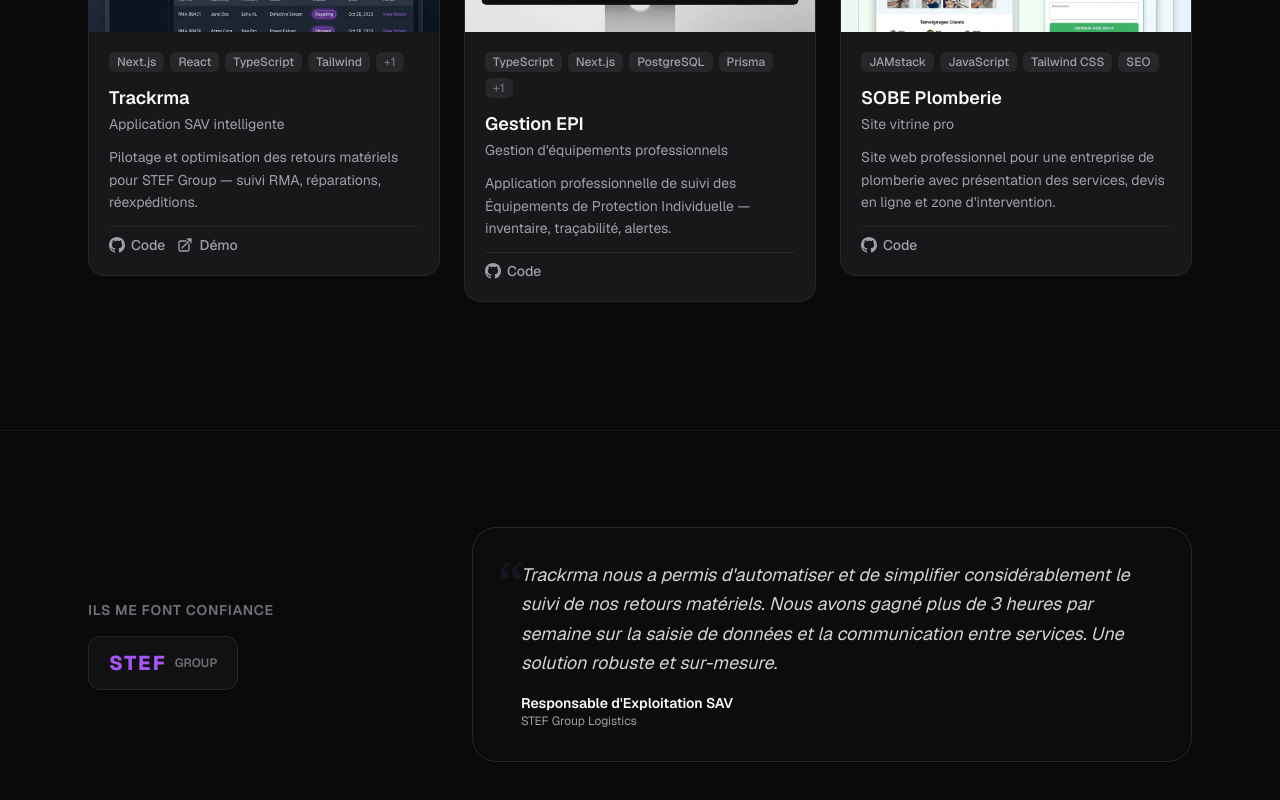
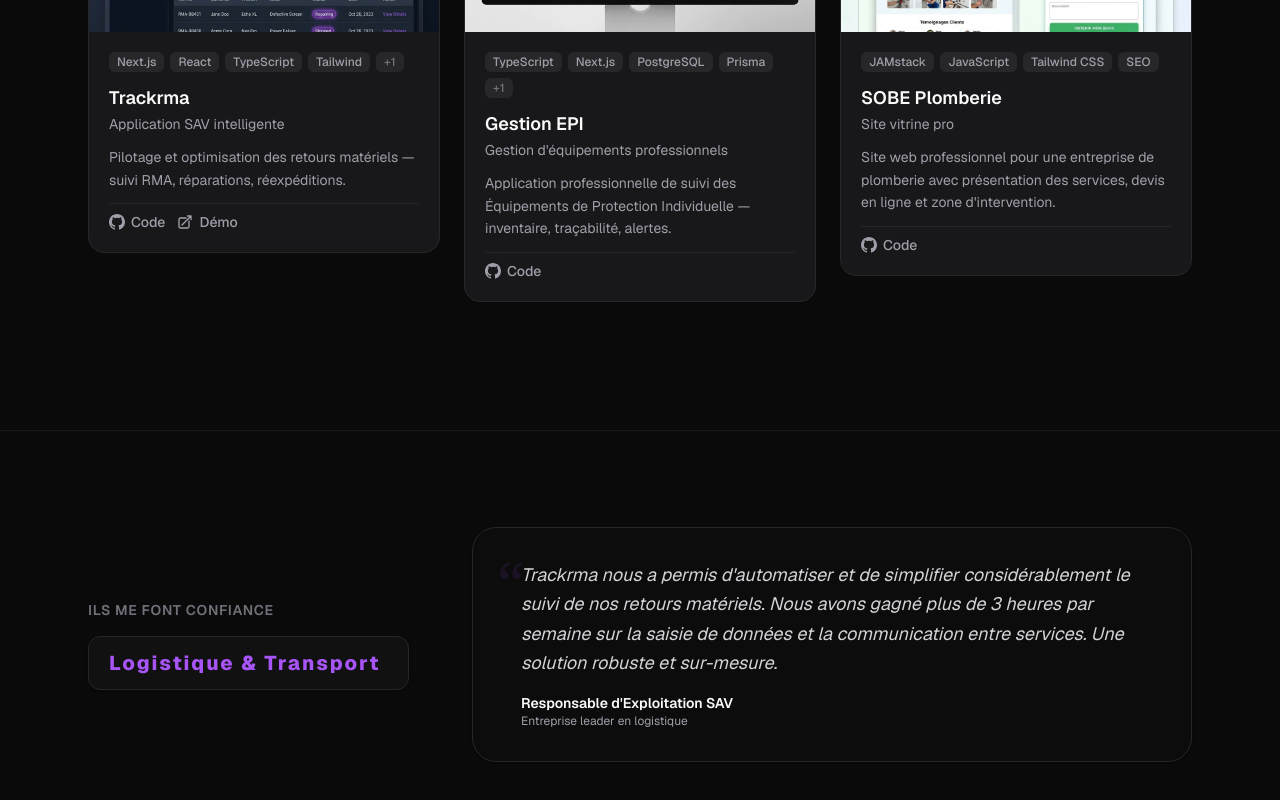
Before and after one commit to FPH-DEV89/fph-solutions, a Next.js app: page / in a window 1280 px wide. Shown: the part 1355-2155 px from the top of the page. Built offline with nearby package versions, Linux system fonts and the light colour scheme.

Commit message:
chore: remove all confidential client name mentions and anonymize proof of work

```diff
--- a/src/components/SocialProof.tsx
+++ b/src/components/SocialProof.tsx
@@ -13,10 +13,10 @@
               Ils me font confiance
             </h3>
             <div className="flex flex-wrap gap-6 items-center">
-              {/* STEF Group representation */}
+              {/* Logistique & Transport  representation */}
               <div className="flex items-center gap-2 rounded-xl border border-zinc-200 dark:border-zinc-800 bg-white dark:bg-zinc-900/50 px-5 py-3 shadow-sm select-none">
-                <span className="text-xl font-extrabold tracking-widest text-[#a855f7]">STEF</span>
-                <span className="text-xs font-semibold text-zinc-500 uppercase">Group</span>
+                <span className="text-xl font-extrabold tracking-widest text-[#a855f7]">Logistique & Transport</span>
+                <span className="text-xs font-semibold text-zinc-500 uppercase"></span>
               </div>
             </div>
           </div>
@@ -41,7 +41,7 @@
                   Responsable d&apos;Exploitation SAV
                 </p>
                 <p className="text-xs text-zinc-500 dark:text-zinc-400">
-                  STEF Group Logistics
+                  Entreprise leader en logistique
                 </p>
               </div>
             </motion.div>
--- a/src/data/projects.ts
+++ b/src/data/projects.ts
@@ -20,7 +20,7 @@
     slug: "trackrma",
     title: "Trackrma",
     subtitle: "Application SAV intelligente",
-    description: "Pilotage et optimisation des retours matériels pour STEF Group — suivi RMA, réparations, réexpéditions.",
+    description: "Pilotage et optimisation des retours matériels — suivi RMA, réparations, réexpéditions.",
     longDescription: "Trackrma est une application complète de gestion des retours SAV (RMA) destinée aux équipes logistiques et maintenance. Elle permet de suivre chaque article du retour jusqu'à la réexpédition, avec dashboards temps réel, métriques détaillées, et automatisation des workflows de réparation. Développée pour STEF Group, elle optimise le taux de retour en stock et réduit les délais de traitement.",
     tags: ["Next.js", "React", "TypeScript", "Tailwind", "Remotion"],
     image: "/images/trackrma.webp",
```
